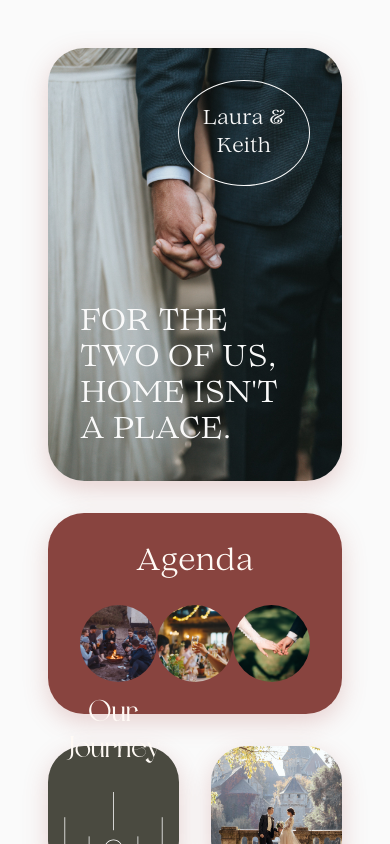
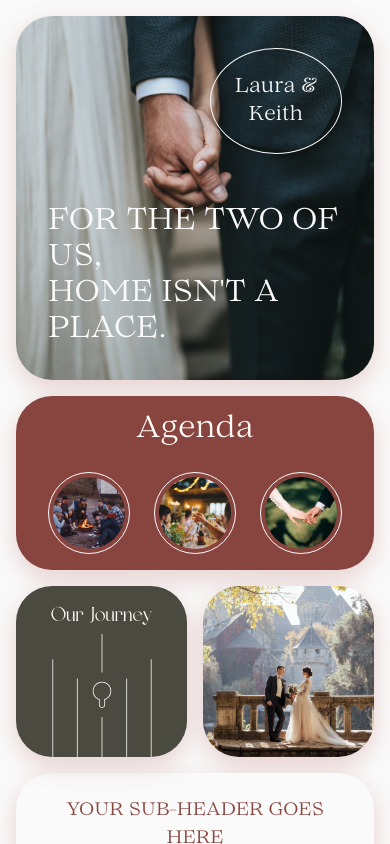
Before and after one commit to dtran2108/wedding, a Next.js app: page /scroll in a window 390 px wide. Built offline with nearby package versions, Linux system fonts and the light colour scheme.

Commit message:
fix responsive

```diff
--- a/app/page.tsx
+++ b/app/page.tsx
@@ -3,8 +3,8 @@ import Link from 'next/link'
 
 export default function Home() {
   return (
-    <main className='min-h-screen w-screen flex items-center justify-center flex-col space-y-3'>
-      <h1 className='text-4xl'>
+    <main className='min-h-screen w-screen flex items-center justify-center flex-col space-y-3 p-3'>
+      <h1 className='text-4xl text-center'>
         Please navigate to one of the following pages
       </h1>
       <div className='flex items-center justify-center space-x-4'>
--- a/app/scroll/page.tsx
+++ b/app/scroll/page.tsx
@@ -2,8 +2,10 @@ import HomeSection from '@/components/HomeSection'
 
 export default function Page() {
   return (
-    <main className='snap-y snap-mandatory h-screen overflow-scroll'>
-      <div className='snap-start min-h-screen'>
+    <main className='h-screen overflow-scroll'>
+      {/* <main className='snap-y snap-mandatory h-screen overflow-scroll'> */}
+      <div className='min-h-screen'>
+        {/* <div className='snap-start min-h-screen'> */}
         <HomeSection />
       </div>
       {/* <div className='snap-start min-h-screen'>
--- a/components/HomeSection.tsx
+++ b/components/HomeSection.tsx
@@ -9,7 +9,7 @@ export default function HomeSection() {
   return (
     <div
       id='home'
-      className='min-h-screen w-screen grid grid-cols-4 grid-rows-3 gap-8 p-12'
+      className='min-h-screen w-screen grid grid-cols-4 grid-rows-3 gap-4 md:gap-8 p-4 md:p-12'
     >
       <div className='col-span-4 row-span-2 md:col-span-2 md:row-span-2 w-full h-full'>
         <MainGrid />
--- a/components/grids/AgendaGrid.tsx
+++ b/components/grids/AgendaGrid.tsx
@@ -6,37 +6,26 @@ export default function AgendaGrid() {
     <div
       className={cn(
         SECTION_STYLE,
-        'bg-primary text-primary-foreground flex flex-col p-8 items-center justify-center space-y-6'
+        'bg-primary text-primary-foreground flex flex-col p-2 py-4 md:p-8 items-center justify-center space-y-6'
       )}
       style={{ boxShadow: DEFAULT_BOX_SHADOW }}
     >
       <h1 className={(cn(dreamAvenue.className), 'text-3xl')}>Agenda</h1>
       <div className='flex items-center justify-evenly w-full'>
+        {Array.from({ length: 3 }).map((item, i) => (
+          <div className='rounded-full border border-white p-1'>
             <div
-          className='w-[96px] aspect-square rounded-full'
+              key={i}
+              className='w-[72px] md:w-[96px] aspect-square rounded-full'
               style={{
-            backgroundImage: "url('/images/agenda-1.jpeg')",
-            backgroundSize: 'cover',
-            backgroundPosition: 'center',
-          }}
-        ></div>
-        <div
-          className='w-[96px] aspect-square rounded-full'
-          style={{
-            backgroundImage: "url('/images/agenda-2.jpeg')",
-            backgroundSize: 'cover',
-            backgroundPosition: 'center',
-          }}
-        ></div>
-        <div
-          className='w-[96px] aspect-square rounded-full'
-          style={{
-            backgroundImage: "url('/images/agenda-3.jpeg')",
+                backgroundImage: `url('/images/agenda-${i + 1}.jpeg')`,
                 backgroundSize: 'cover',
                 backgroundPosition: 'center',
               }}
             ></div>
           </div>
+        ))}
+      </div>
     </div>
   )
 }
--- a/components/grids/AvenueGrid.tsx
+++ b/components/grids/AvenueGrid.tsx
@@ -7,20 +7,20 @@ export default function AvenueGrid() {
     <div
       className={cn(
         SECTION_STYLE,
-        'flex bg-primary text-primary-foreground relative flex-col p-6 justify-between'
+        'flex bg-primary text-primary-foreground relative flex-col p-6 justify-between space-y-8 overflow-hidden'
       )}
       style={{ boxShadow: DEFAULT_BOX_SHADOW }}
     >
-      <h1 className={cn(dreamAvenue.className, 'text-xl')}>
+      <h1 className={cn(dreamAvenue.className, 'text-lg md:text-xl')}>
         “If I know what love is, it is because of you.”
       </h1>
-      <h2>
+      <h2 className='text-[12px] md:text-lg max-w-[150px] md:max-w-full'>
         Let your audience know where to find you. <br />
         123 Anywhere St., Any City <br />
         ST 12345
       </h2>
       <Image
-        className='absolute right-0 top-1'
+        className='absolute -right-4 -top-8 md:-top-6 md:right-0'
         alt='cover'
         src={'/images/quote-img.svg'}
         width={100}
--- a/components/grids/OurJourneyGrid.tsx
+++ b/components/grids/OurJourneyGrid.tsx
@@ -7,15 +7,15 @@ export default function OurJourneyGrid() {
     <div
       className={cn(
         SECTION_STYLE,
-        'bg-secondary text-secondary-foreground p-4 aspect-square md:aspect-auto flex flex-col items-center justify-center'
+        'bg-secondary text-secondary-foreground p-4 aspect-square md:aspect-auto flex flex-col items-center justify-start overflow-hidden relative'
       )}
       style={{ boxShadow: DEFAULT_BOX_SHADOW }}
     >
-      <h1 className={cn(dreamAvenue.className, 'text-3xl text-center')}>
+      <h1 className={cn(dreamAvenue.className, 'text-xl md:text-3xl text-center')}>
         Our Journey
       </h1>
       <Image
-        className='relative top-6'
+        className='absolute top-12 md:top-16'
         src={'/images/journey-decoration.svg'}
         alt='decoration'
         width={100}
--- a/components/grids/QuoteGrid.tsx
+++ b/components/grids/QuoteGrid.tsx
@@ -10,20 +10,20 @@ export default function QuoteGrid() {
       )}
       style={{ boxShadow: DEFAULT_BOX_SHADOW }}
     >
-      <h1 className='text-xl uppercase'>Your Sub-Header Goes Here</h1>
-      <p className='text-center'>
+      <h1 className='text-lg md:text-xl uppercase text-center'>Your Sub-Header Goes Here</h1>
+      <p className='text-center text-sm md:tex-md'>
         This is prime space! Use it to elaborate on your attention-grabbing
         section title. Explain what this section is about, share some details,
         and give just the right amount of information to get the audience
         hooked.
       </p>
-      <div className='mt-8 flex flex-col items-center justify-center'>
+      <div className='mt-8 flex flex-col items-center justify-center flex-1'>
         <div className='flex items-center space-x-2'>
-          <div className='bg-primary h-[1px] w-[70px]'></div>
-          <div className='h-[16px] aspect-square rounded-full border border-primary'></div>
-          <div className='bg-primary h-[1px] w-[70px]'></div>
+          <div className='bg-primary h-[1px] w-[50px] md:w-[70px]'></div>
+          <div className='h-[12px] md:h-[16px] aspect-square rounded-full border border-primary'></div>
+          <div className='bg-primary h-[1px] w-[50px] md:w-[70px]'></div>
         </div>
-        <div className='bg-primary h-[1px] w-[300px] mt-2'></div>
+        <div className='bg-primary h-[1px] w-[200px] md:w-[300px] mt-2'></div>
       </div>
     </div>
   )
```
Lines whose indentation alone changed are shown as unchanged.
